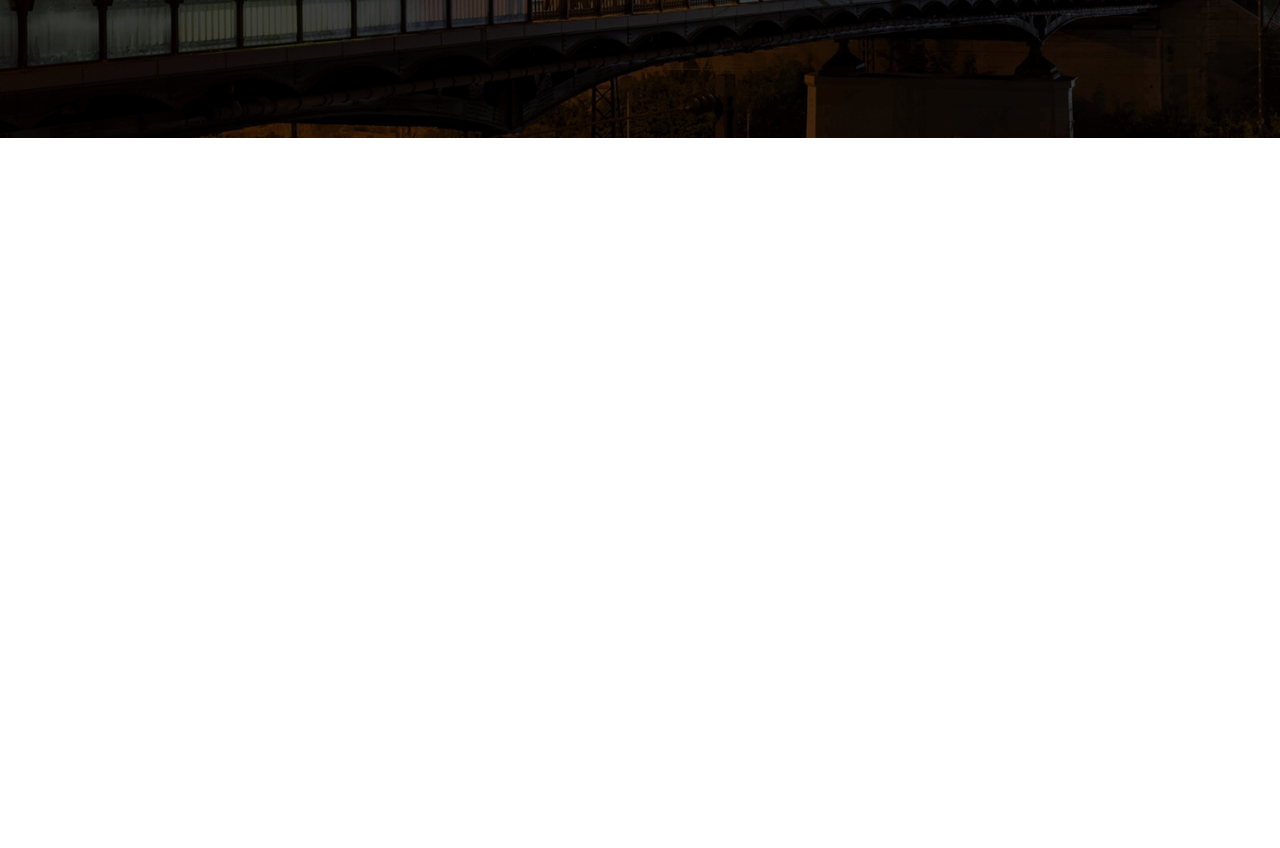
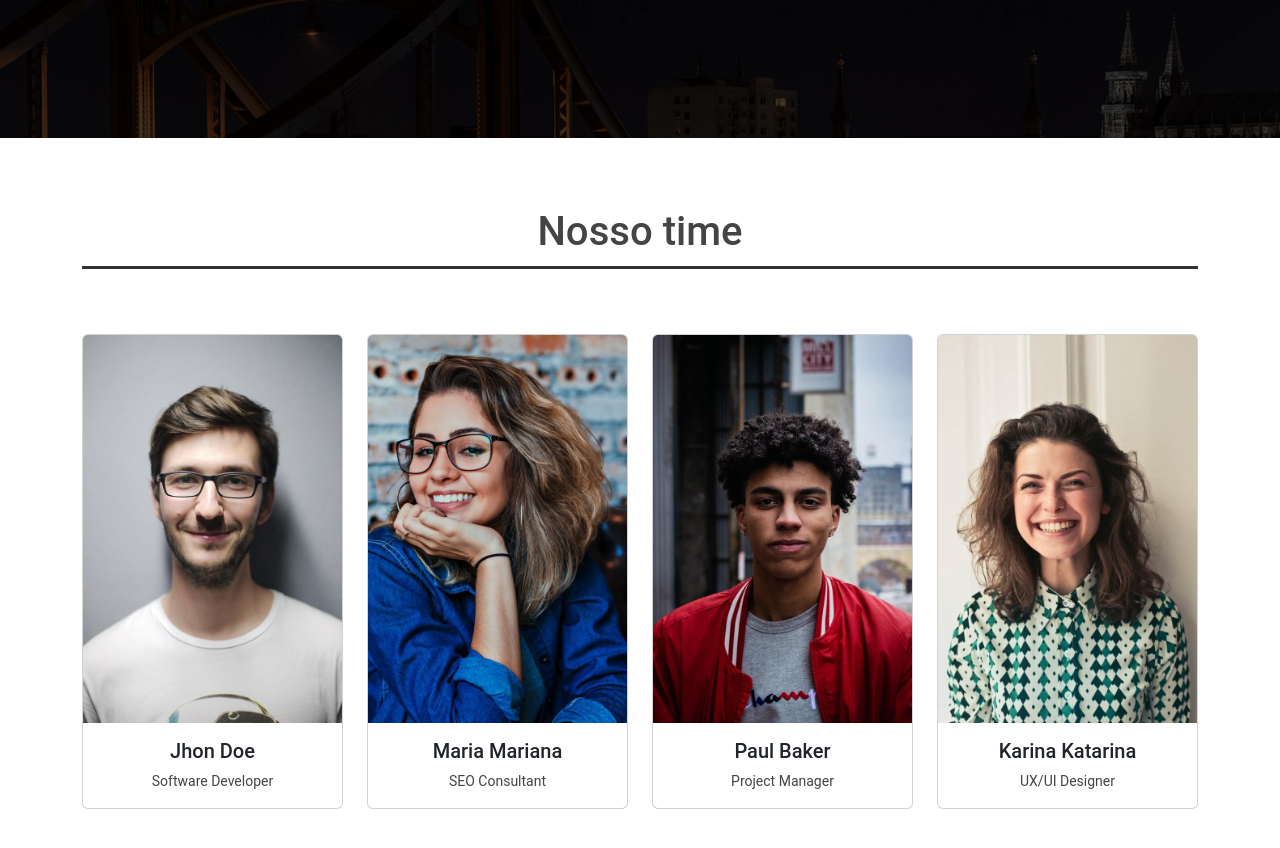
Before and after one commit to JhonatasAnicezio/Development-Agency, a React (Create React App) app: page / in a window 1280 px wide. Shown: the part 2320-3168 px from the top of the page. Before the commit the page ends 2458 px from the top, so only its background shows below. Built offline with nearby package versions, Linux system fonts and the light colour scheme.

Commit message:
feat(App): import component Time

```diff
--- a/src/App.js
+++ b/src/App.js
@@ -5,6 +5,7 @@ import Data from './components/Data';
 import Header from './components/Header';
 import Services from './components/Services';
 import { ParallaxProvider } from 'react-scroll-parallax';
+import Time from './components/Time';
 
 function App() {
   return (
@@ -18,6 +19,7 @@ function App() {
       <ParallaxProvider>
         <Data />
       </ParallaxProvider>
+      <Time />
     </div>
   );
 }
```
